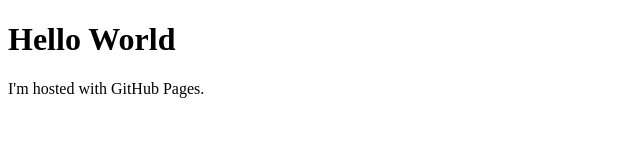
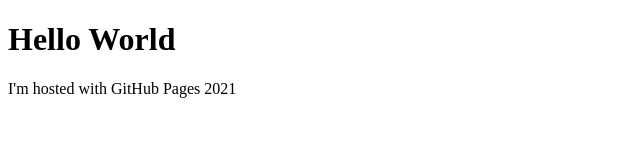
Before and after one commit to karanka35/karanka35.github.io, a plain HTML site: page index.html in a window 1280 px wide. Shown: the full height of the page, 0-640 px from the left. Drawn offline with Linux system fonts and the light colour scheme.

Commit message:
Update index.html

```diff
--- a/index.html
+++ b/index.html
@@ -5,6 +5,6 @@
     </head>
     <body>
 <h1>Hello World</h1>
-<p>I'm hosted with GitHub Pages.</p>
+<p>I'm hosted with GitHub Pages 2021</p>
     </body>
 </html>
```
